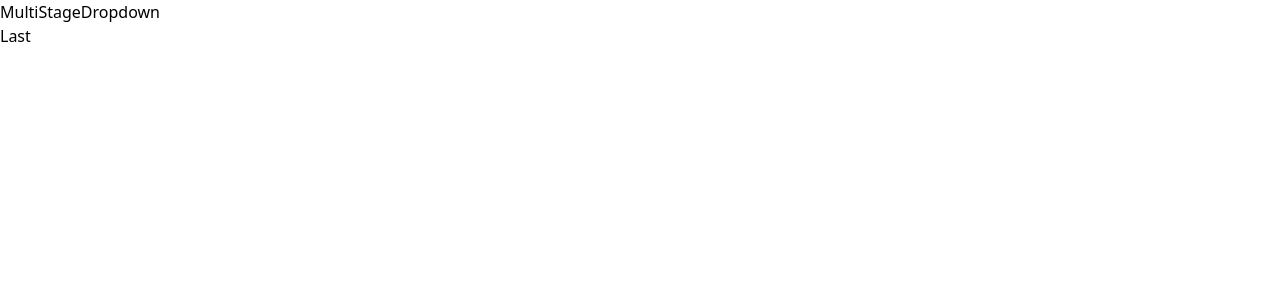
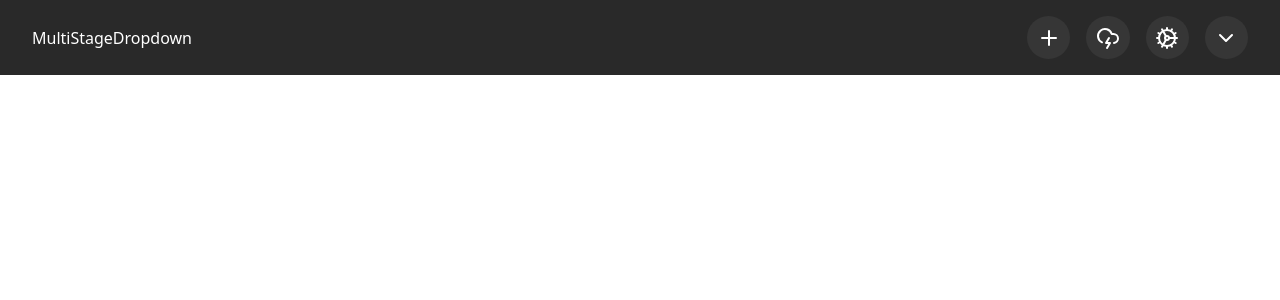
Before and after one commit to fagbenjaenoch/mini-frontend-projects, a React (Vite) app: page /multi-stage-dropdown in a window 1280 px wide. Shown: the top 300 px of the page. Built offline with nearby package versions, Linux system fonts and the light colour scheme.

Commit message:
working on the multi stage dropwodown project

```diff
--- a/package.json
+++ b/package.json
@@ -14,7 +14,8 @@
     "react": "^18.2.0",
     "react-dom": "^18.2.0",
     "react-router": "6",
-    "react-router-dom": "6"
+    "react-router-dom": "6",
+    "react-transition-group": "^4.4.5"
   },
   "devDependencies": {
     "@types/react": "^18.2.56",
--- a/src/main.jsx
+++ b/src/main.jsx
@@ -17,14 +17,17 @@ const router = createBrowserRouter([
 	{
 		path: "/blog",
 		element: <ExampleBlogPage />,
+		errorElement: <ErrorPage />,
 	},
 	{
 		path: "/dropdown",
 		element: <Dropdown />,
+		errorElement: <ErrorPage />,
 	},
 	{
 		path: "/multi-stage-dropdown",
 		element: <MultiStageDropdown />,
+		errorElement: <ErrorPage />,
 	},
 ]);
 
--- a/src/pages/MultiStageDropdown/index.jsx
+++ b/src/pages/MultiStageDropdown/index.jsx
@@ -1,8 +1,56 @@
-export default function MultiStageDropdown() {
+import { useState } from "react";
+import "./main.css";
+import {
+	CloudLightningIcon,
+	CogIcon,
+	ChevronDownIcon,
+	PlusIcon,
+} from "lucide-react";
+
+const navIcons = [
+	{ icon: PlusIcon, key: "PlusIcon" },
+	{ icon: CloudLightningIcon, key: "BoltIcon" },
+	{ icon: CogIcon, key: "CogIcon" },
+	{ icon: ChevronDownIcon, key: "ChevronDownIcon", hasDropdown: true },
+];
+
+function NavIcon({ children, Icon, hasDropdown }) {
+	const [isOpen, setIsOpen] = useState(false);
+
+	const handleClick = () => {
+		setIsOpen((prev) => !prev);
+	};
+
 	return (
-		<div className="header">
-			<div>MultiStageDropdown</div>
-			<div className="">Last</div>
+		<div className="nav-icon" onClick={handleClick} onKeyDown={handleClick}>
+			<Icon />
+
+			{isOpen && children}
 		</div>
 	);
 }
+
+export default function MultiStageDropdown() {
+	return (
+		<nav className="navbar">
+			<div>MultiStageDropdown</div>
+			<div className="nav-icons">
+				{navIcons.map((navIcon) =>
+					navIcon.hasDropdown ? (
+						<NavIcon
+							key={navIcon.key}
+							Icon={navIcon.icon}
+							hasDropdown={navIcon.hasDropdown}
+						>
+							<div className="dropdown">
+								<span>Hello World</span>
+							</div>
+						</NavIcon>
+					) : (
+						<NavIcon key={navIcon.key} Icon={navIcon.icon} />
+					),
+				)}
+			</div>
+		</nav>
+	);
+}
--- a/src/pages/MultiStageDropdown/main.css
+++ b/src/pages/MultiStageDropdown/main.css
@@ -0,0 +1,37 @@
+.navbar {
+  background: #292929;
+  color: white;
+  padding: 1rem 2rem;
+  display: flex;
+  align-items: center;
+}
+
+.nav-icons {
+  margin-left: auto;
+  display: flex;
+  gap: 1rem;
+}
+
+.nav-icon {
+  position: relative;
+  padding: .6rem;
+  border-radius: 999px;
+  background: #363636;
+  user-select: none;
+  transition: filter 400ms ease;
+}
+
+.nav-icon:hover {
+  cursor: pointer;
+  filter: brightness(120%);
+}
+
+.dropdown {
+  position: absolute;
+  top: 60px;
+  right: -20px;
+  width: 300px;
+  background: #292929;
+  border-radius: 1rem;
+  padding: 1rem 2rem;
+}
```
Also changed, not shown: 1 other file (tests, documents, lock files or other folders).
